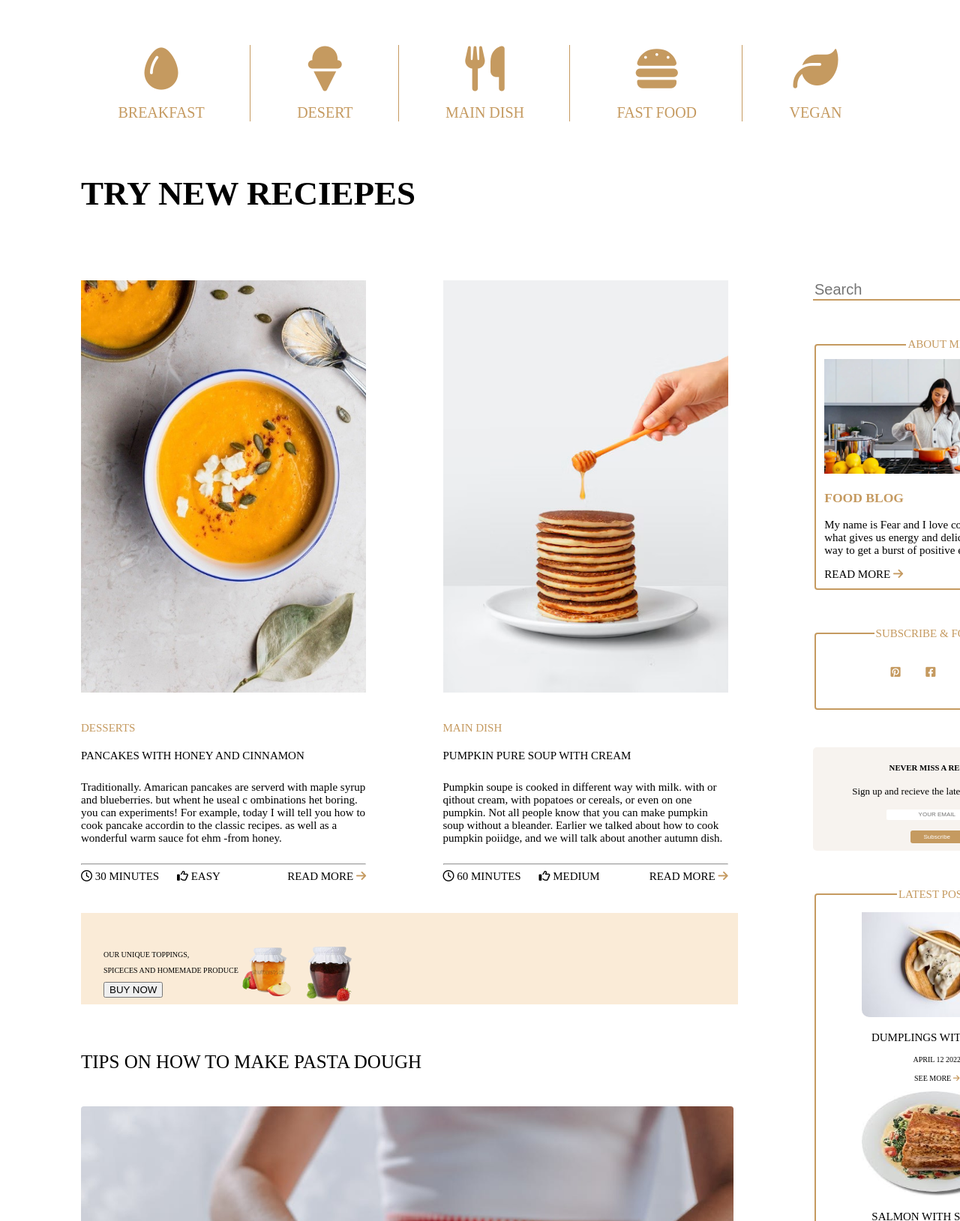
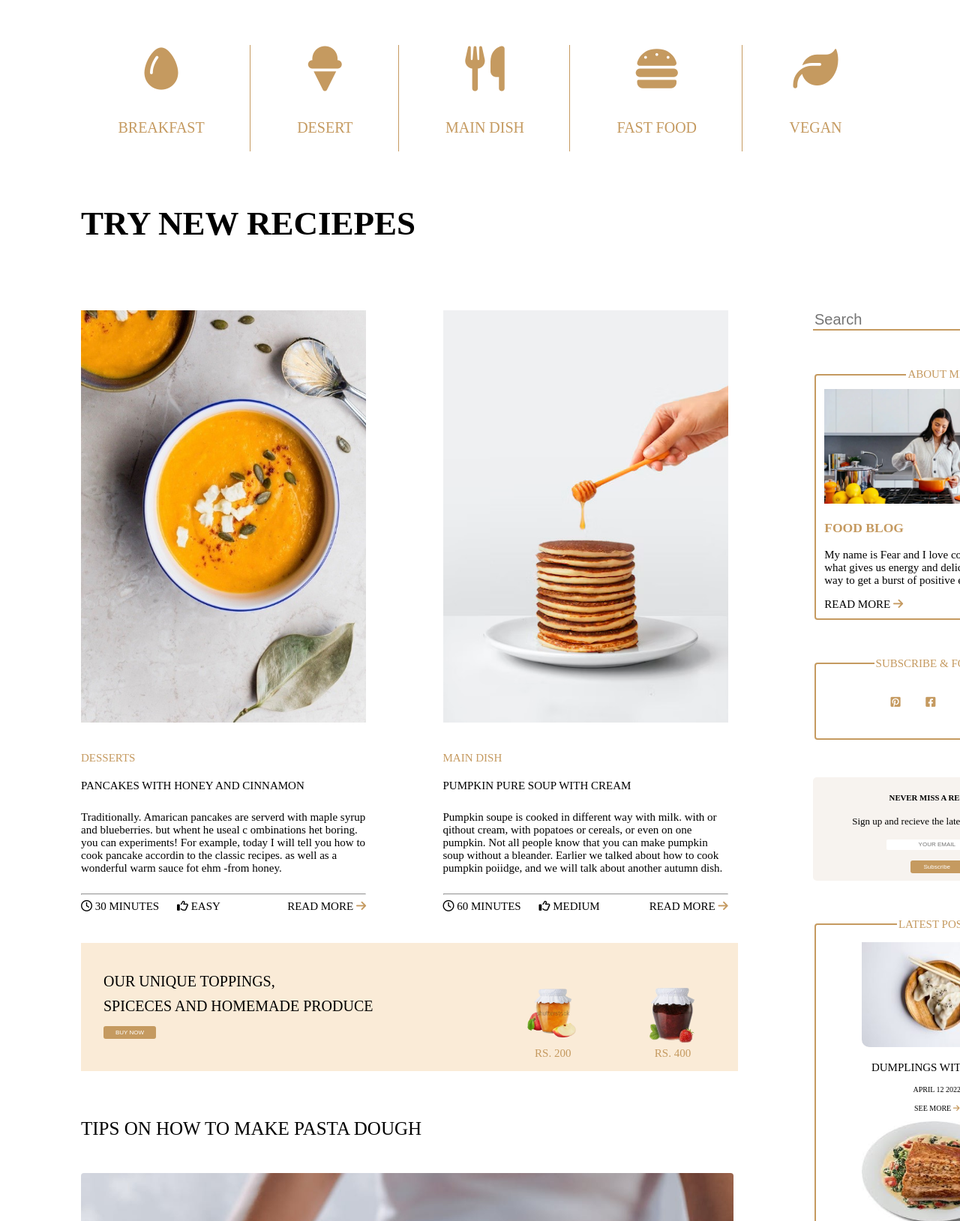
Before and after one commit to Fear110/First_Test, a plain HTML site: page index.html in a window 1280 px wide. Shown: the part 1042-2671 px from the top of the page at 75% size. Drawn offline with Linux system fonts and the light colour scheme.

Commit message:
day 6 first commit

```diff
--- a/index.html
+++ b/index.html
@@ -36,7 +36,7 @@
    </header>
    <section>
       <div class="about">
-         <div class="emptydiv">a;oisdhas;odhif</div>
+         <div class="emptydiv">a</div>
          <div class="maintitle">
             <div class="maintitlename">BREAKFAST</div>
             <div class="subtitle">TOAST WITH AVOCADO</div>
@@ -59,33 +59,33 @@
    <nav>
       <div class="quickmenu">
          <div class="fasticon">
-            <a href="youtube.com">
-               <div href="#" class="fa-solid fa-egg"></div>
-               <div href="#" href="#" class="fasttext">BREAKFAST</div>
+            <a href="#">
+               <div class="fa-solid fa-egg"></div>
+               <p class="fasttext">BREAKFAST</p>
             </a>
          </div>
          <div class="fasticon">
             <a href="#">
-               <div href="#" class="fa-solid fa-ice-cream"></div>
-               <div href="#" class="fasttext">DESERT</div>
+               <div class="fa-solid fa-ice-cream"></div>
+               <p class="fasttext">DESERT</p>
             </a>
          </div>
          <div class="fasticon">
             <a href="#">
-               <div href="#" class="fa-solid fa-utensils"></div>
-               <div href="#" class="fasttext">MAIN DISH</div>
+               <div class="fa-solid fa-utensils"></div>
+               <p class="fasttext">MAIN DISH</p>
             </a>
          </div>
          <div class="fasticon">
             <a href="#">
-               <div href="#" class="fa-solid fa-burger"></div>
-               <div href="#" class="fasttext">FAST FOOD</div>
+               <div class="fa-solid fa-burger"></div>
+               <p class="fasttext">FAST FOOD</p>
             </a>
          </div>
          <div class="fasticon" id="rem">
             <a href="#">
-               <div href="#" class="fa-solid fa-leaf"></div>
-               <div href="#" class="fasttext">VEGAN</div>
+               <div class="fa-solid fa-leaf"></div>
+               <p class="fasttext">VEGAN</p>
             </a>
          </div>
       </div>
@@ -118,6 +118,7 @@
                      ></span>
                </div>
             </div>
+
             <div class="bodycontent" id="pancake">
                <img src="Honey.jpg" alt="Honey" />
                <div class="titlenecipes">MAIN DISH</div>
@@ -140,25 +141,41 @@
                      ></span>
                </div>
             </div>
+
+
             <div class="quickbuy">
                <div class="quickbyrleft">
                   <div class="quickbuyabout">
-                     <p class="quickbuyabout1">OUR UNIQUE TOPPINGS,</p>
-                     <p class="quickbuyabout2">SPICECES AND HOMEMADE PRODUCE</p>
+                     <div class="quickbuy-body">OUR UNIQUE TOPPINGS,</div>
+                     <div class="quickbuy-body2">SPICECES AND HOMEMADE PRODUCE</div>
                   </div>
                   <div class="quickbyrbutton">
-                     <button id="quickbutbutton">BUY NOW</button>
+                     <button class="quick-recipe-button quick-buy-button"id="quickbutbutton">BUY NOW</button>
                   </div>
                </div>
                <div class="quickbuyright">
-                  <span class="quickbuyimg">
+                  <div class="quickbuyimg">
+                     <figure>
                   <img src="apple_jam-removebg-preview.png" alt="Apple Jam"
-                     /></span>
-                  <span class="quickbuyimg">
+                     />
+
+  <figcaption>RS. 200</figcaption>
+                  </figure>
+               </div>
+
+                  <div class="quickbuyimg">
+                     <figure>
                   <img src="raspbery_jam-removebg-preview.png" alt="Raspbery Jam"
-                     /></span>
+                     />
+                     <figcaption>RS. 400</figcaption>
+                  </figure>
+               </div>
                </div>
             </div>
+
+
+
+
             <div class="pastatips">
                <div class="titlepasta">TIPS ON HOW TO MAKE PASTA DOUGH</div>
                <div class="pastaimage">
--- a/style.css
+++ b/style.css
@@ -451,8 +451,8 @@ input.footercheck {
   justify-content: space-between;
 }
 
-.reply-form input{
-   height: 1.8rem;
+.reply-form input {
+  height: 1.8rem;
   width: 16rem;
 }
 
@@ -525,7 +525,7 @@ fieldset img {
   padding: 0.4rem;
 }
 
-.quick-recipe{
+.quick-recipe {
   background-color: #f7f3ef;
   border-radius: 5px;
   margin-top: 5rem;
@@ -533,14 +533,14 @@ fieldset img {
   font-size: 1.3rem;
 }
 
-.quick-recipe-title{
+.quick-recipe-title {
   padding-top: 1rem;
 }
-.quick-recipe-button{
-  margin-bottom:1rem ;
+.quick-recipe-button {
+  margin-bottom: 1rem;
   width: 7rem;
 }
-.quick-recipe input{
+.quick-recipe input {
   text-align: center;
   font-size: 0.8rem;
   height: 1.2rem;
@@ -548,34 +548,34 @@ fieldset img {
   border: none;
   border-radius: 2px;
 }
-.latest-post{
+.latest-post {
   margin-top: 5rem;
-
 }
-.latest-post-mainbody{
+.latest-post-mainbody {
   color: black;
   text-align: center;
 }
-.latest-post-body,.latest-post-seemore{
+.latest-post-body,
+.latest-post-seemore {
   font-size: 1rem;
 }
 
-.latest-post-seemore{
+.latest-post-seemore {
   text-decoration: none;
   color: black;
 }
-.latest-post-mainbody img{
+.latest-post-mainbody img {
   width: 20rem;
   height: 14rem;
   border-radius: 10px;
   padding-top: 1rem;
 }
-.reply-checkbox{
+.reply-checkbox {
   margin-left: 0px;
   margin-top: 2.5rem;
   font-size: 1.5rem;
 }
-.reply-botton{
+.reply-botton {
   background-color: #c59a60;
   border: none;
   border-radius: 4px;
@@ -584,3 +584,25 @@ fieldset img {
   width: 10rem;
   font-size: 0.8rem;
 }
+.quickbuy-body {
+  font-size: 2rem;
+}
+.quickbuy-body2 {
+  font-size: 2rem;
+  margin-top: 1rem;
+}
+.quick-buy-button {
+  margin-top: 1.5rem;
+  margin-bottom: 3rem;
+}
+
+.quickbuyright {
+  display: flex;
+  float: right;
+  margin-left: 16rem;
+  font-size: 1.5rem;
+}
+figcaption {
+  text-align: center;
+  color: #c59a60;
+}
```
